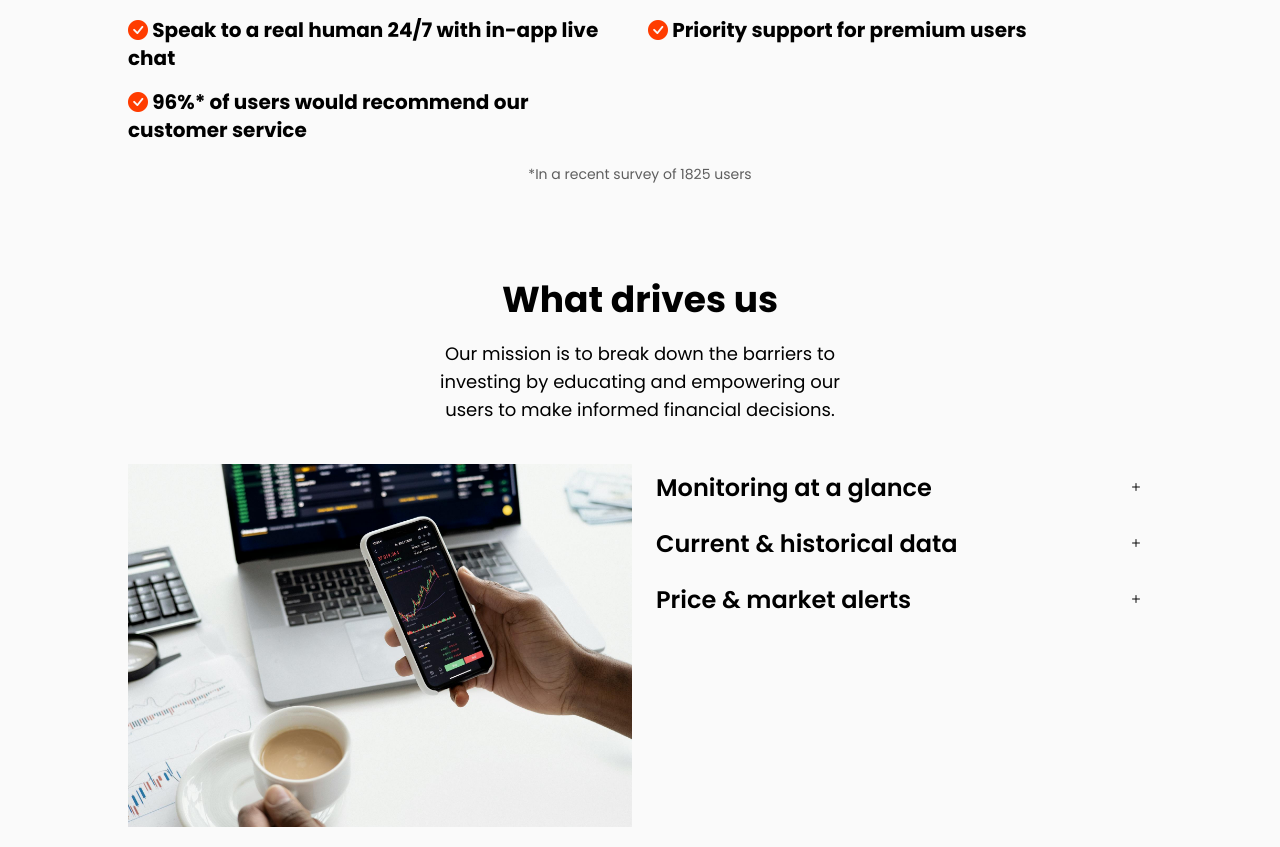
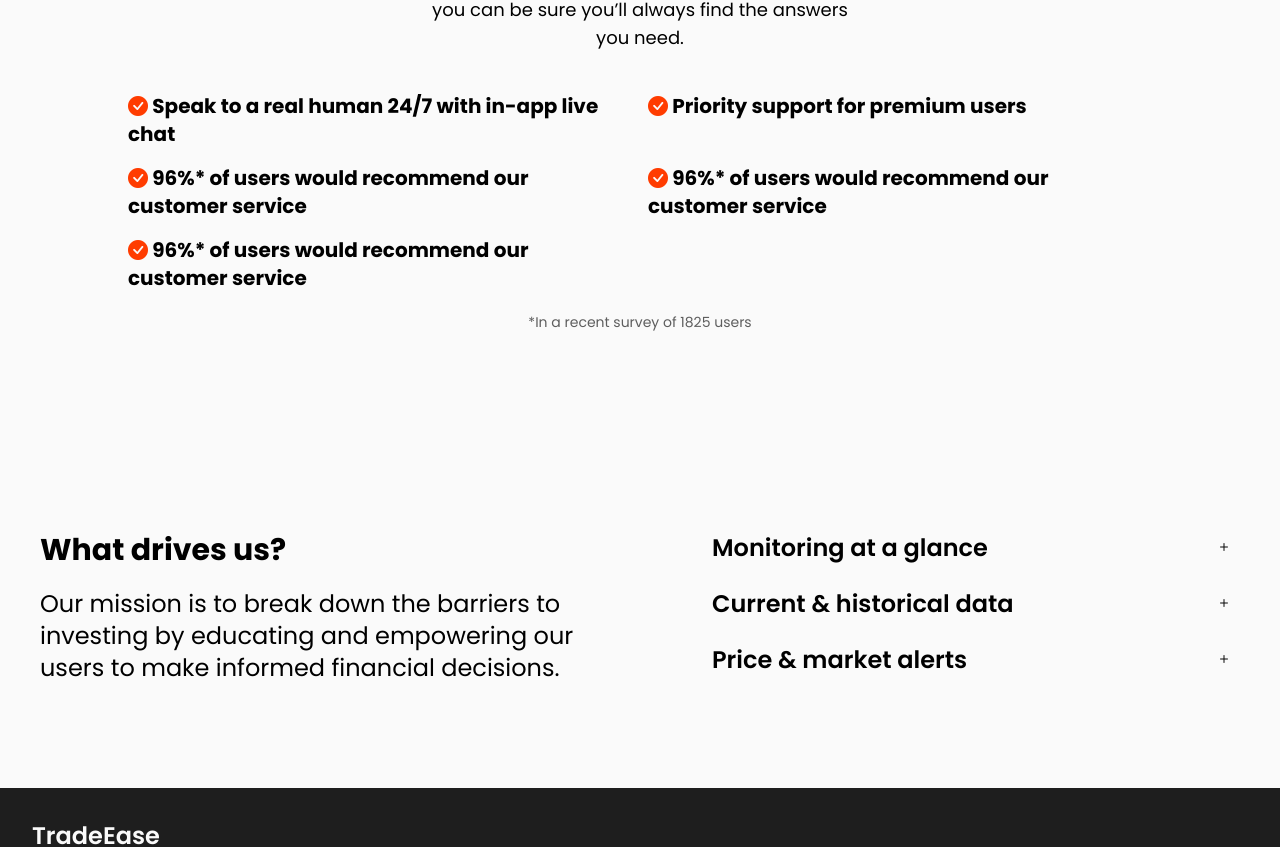
Before and after one commit to ben-oldham1/fintech-site, a Next.js app: page /company in a window 1280 px wide. Shown: the part 532-1379 px from the top of the page. Built offline with nearby package versions, Linux system fonts and the light colour scheme.

Commit message:
Add email signup

```diff
--- a/src/app/company/page.js
+++ b/src/app/company/page.js
@@ -1,6 +1,7 @@
 import SectionHeader from "@/components/SectionHeader";
 import BulletPoint from "@/components/BulletPoint";
 import Accordion from "@/components/Accordion";
+import EmailSignup from "@/components/EmailSignup";
 import FadeIn from "@/ui/FadeIn";
 
 export default function Company() {
@@ -17,6 +18,10 @@ export default function Company() {
                     header="Sign up to the TradeEase newsletter"
                     subtext="A weekly summary of the latest news and insights, direct from our experts."
                 />
+
+                <div className="flex flex-row justify-center">
+                    <EmailSignup variant="light" />
+                </div>
             </section>
 
             <section className="my-24 mx-12 lg:mx-32">
@@ -37,6 +42,14 @@ export default function Company() {
                     <FadeIn delay={0.8}>
                         <BulletPoint text="96%* of users would recommend our customer service" />
                     </FadeIn>
+
+                    <FadeIn delay={0.8}>
+                        <BulletPoint text="96%* of users would recommend our customer service" />
+                    </FadeIn>
+
+                    <FadeIn delay={0.8}>
+                        <BulletPoint text="96%* of users would recommend our customer service" />
+                    </FadeIn>
                 </div>
 
                 <div className="flex flex-row justify-center mt-5">
@@ -46,16 +59,22 @@ export default function Company() {
                 </div>
             </section>
 
-            <section className="my-24 mx-12 lg:mx-32">
-                <SectionHeader
-                    header="What drives us"
-                    subtext="Our mission is to break down the barriers to investing by educating and empowering our users to make informed financial decisions."
-                />
+            <section className='bg-light'>
+                <div className='py-16 md:py-24 px-10 grid grid-cols-1 gap-16 md:gap-32 md:grid-cols-2'>
 
-                <div className="grid grid-cols-2 gap-4 mt-5">
-                    <img src={'/img-assets/articleImages/general1.jpg'} className='object-cover w-full' alt="" />
+                    <div className="self-center">
+                        <FadeIn delay={0.2}>
+                            <h2 className="text-3xl mb-5 font-bold">What drives us?</h2>
+                        </FadeIn>
+                        <FadeIn delay={0.4}>
+                            <p className="text-2xl">Our mission is to break down the barriers to investing by educating and empowering our users to make informed financial decisions.</p>
+                        </FadeIn>
+                    </div>
 
-                    <Accordion items={accordionItems} />
+                    <div className="self-center">
+                        <Accordion items={accordionItems} />
+                    </div>
+
                 </div>
 
             </section>
```
